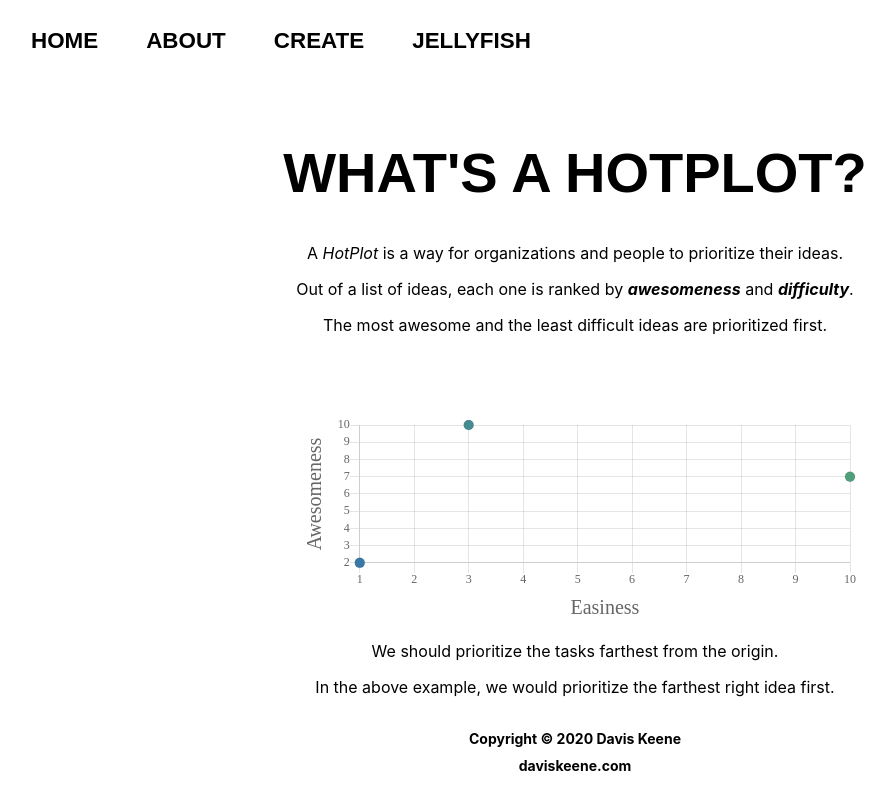
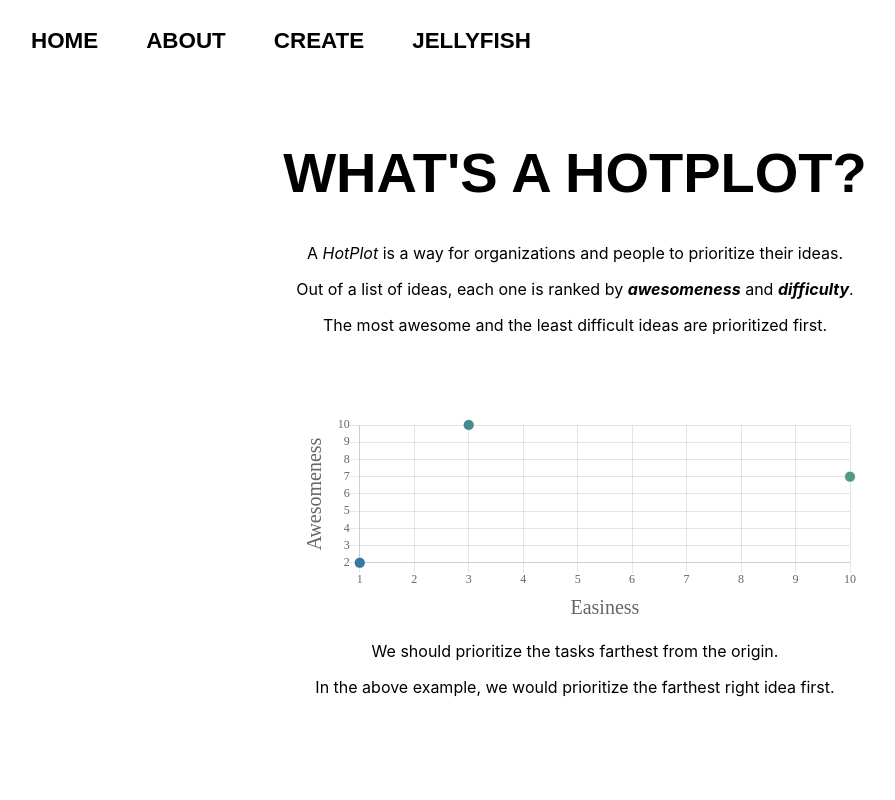
Before and after one commit to daviskeene/Hotplotit, a React (Create React App) app: page /about in a window 1280 px wide. Shown: the whole page, without its empty margins (65-960 px from the left). Built offline with nearby package versions, Linux system fonts and the light colour scheme.

Commit message:
chore: remove unnessecary footer

```diff
--- a/src/components/footer.js
+++ b/src/components/footer.js
@@ -13,7 +13,6 @@ export default class Footer extends Component {
               <Row>
                 <Col>
                   <p>
-                    Copyright &copy; 2020 Davis Keene
                     <br></br>
                     <a href="https://daviskeene.com">daviskeene.com</a>
                   </p>
--- a/src/views/about.js
+++ b/src/views/about.js
@@ -49,7 +49,7 @@ class About extends Component {
             </PlotWrapper>
             <p>We should prioritize the tasks farthest from the origin.</p>
             <p>In the above example, we would prioritize the farthest right idea first.</p>
-            <Footer />
+            {/* <Footer /> */}
             </span>
         )
     }
--- a/src/views/createPlot.js
+++ b/src/views/createPlot.js
@@ -159,7 +159,7 @@ export default class CreatePlot extends Component{
                     </Row>
                 </Container>
             </ContainerWrapper>
-            <Footer />
+            {/* <Footer /> */}
             </span>
         )
     }
--- a/src/views/formView.js
+++ b/src/views/formView.js
@@ -17,7 +17,7 @@ class CreateList extends Component {
             <Header />
 
             <IdeaForm />
-            <Footer />
+            {/* <Footer /> */}
             </span>
         )
     }
--- a/src/views/home.js
+++ b/src/views/home.js
@@ -29,7 +29,7 @@ class Home extends Component {
                 <a href="create" class="btn"><span>Get Started!</span></a>
             </CreateButton>
 
-            <Footer />
+            {/* <Footer /> */}
             </span>
         )
     }
```
